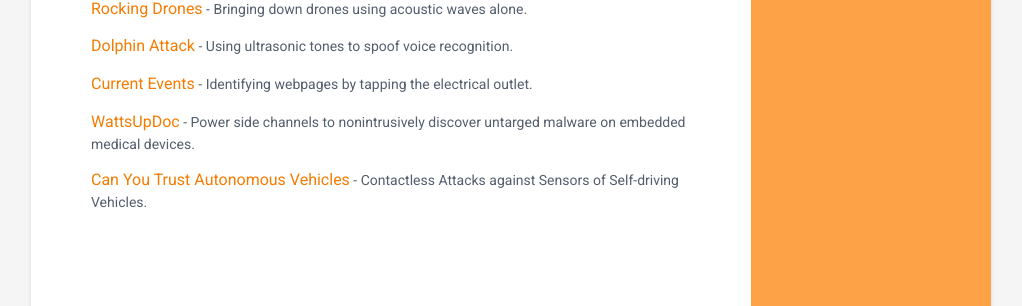
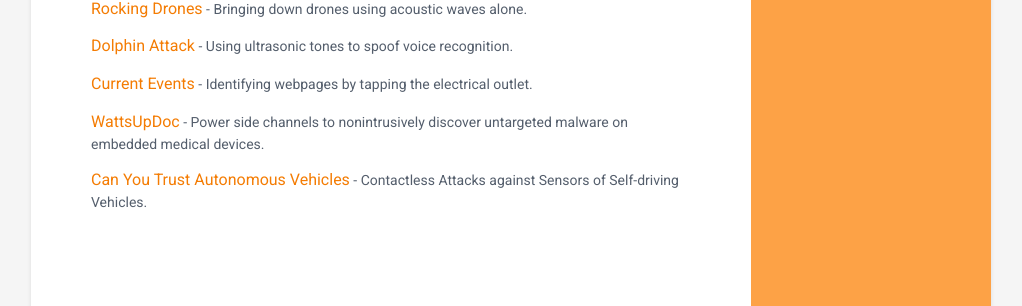
Before and after one commit to mcbolto/mcbolto.github.com, a Jekyll site: the page built from index.html, in a window 1280 px wide. Shown: the part 1426-1732 px from the top of the page, without its empty margins (129-1151 px from the left). Built offline with Jekyll 4.4.1, drawn with Linux system fonts in a browser that asks for light colours.

Commit message:
Fixed type

```diff
--- a/_includes/cool_papers.html
+++ b/_includes/cool_papers.html
@@ -32,7 +32,7 @@
     <div class="item">
         <span class="project-title"><a href="https://www.usenix.org/system/files/conference/healthtech13/healthtech13-clark.pdf">WattsUpDoc</a></span>
         -
-        <span class="project-tagline">Power side channels to nonintrusively discover untarged malware on embedded medical devices. </span>
+        <span class="project-tagline">Power side channels to nonintrusively discover untargeted malware on embedded medical devices. </span>
     </div><!--//item-->
     <div class="item">
         <span class="project-title"><a href="https://www.co.tt/files/defcon24/Speaker%20Materials/DEFCON-24-Liu-Yan-Xu-Can-You-Trust-Autonomous-Vehicles-WP.pdf">Can You Trust Autonomous Vehicles</a></span>
```
